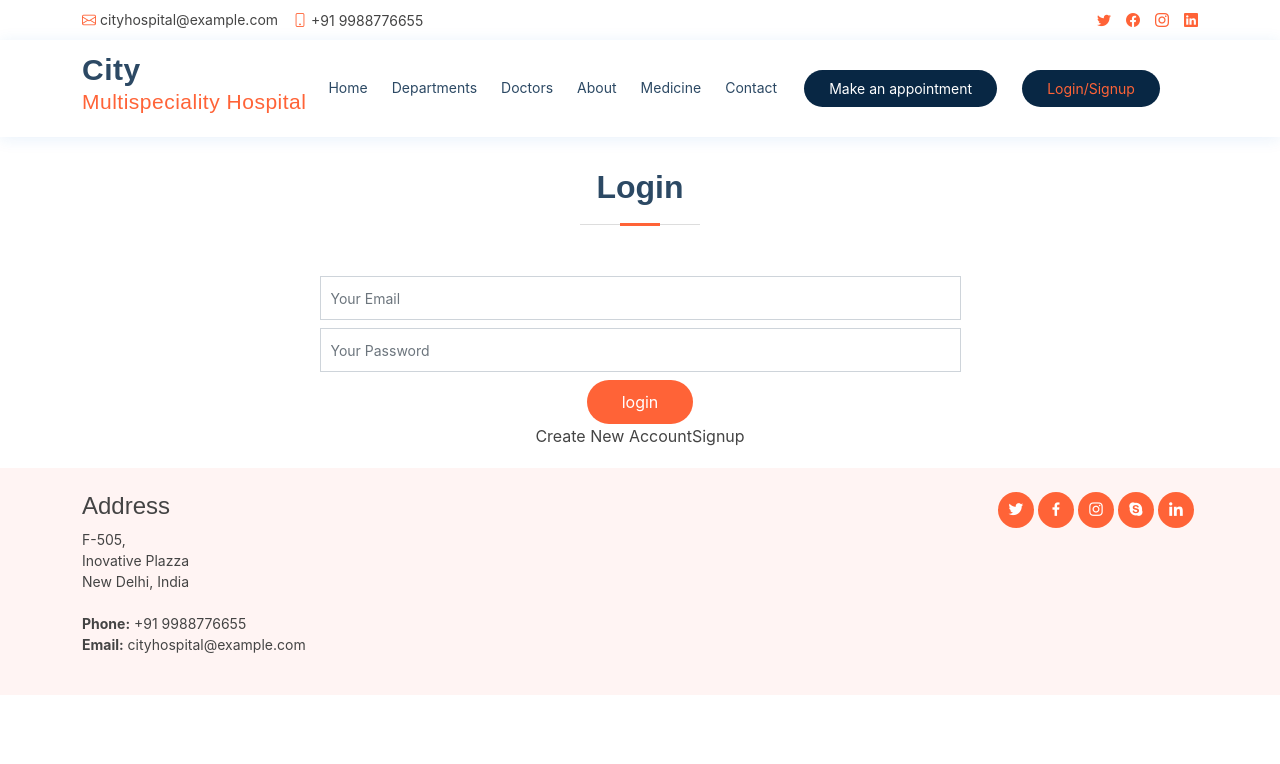
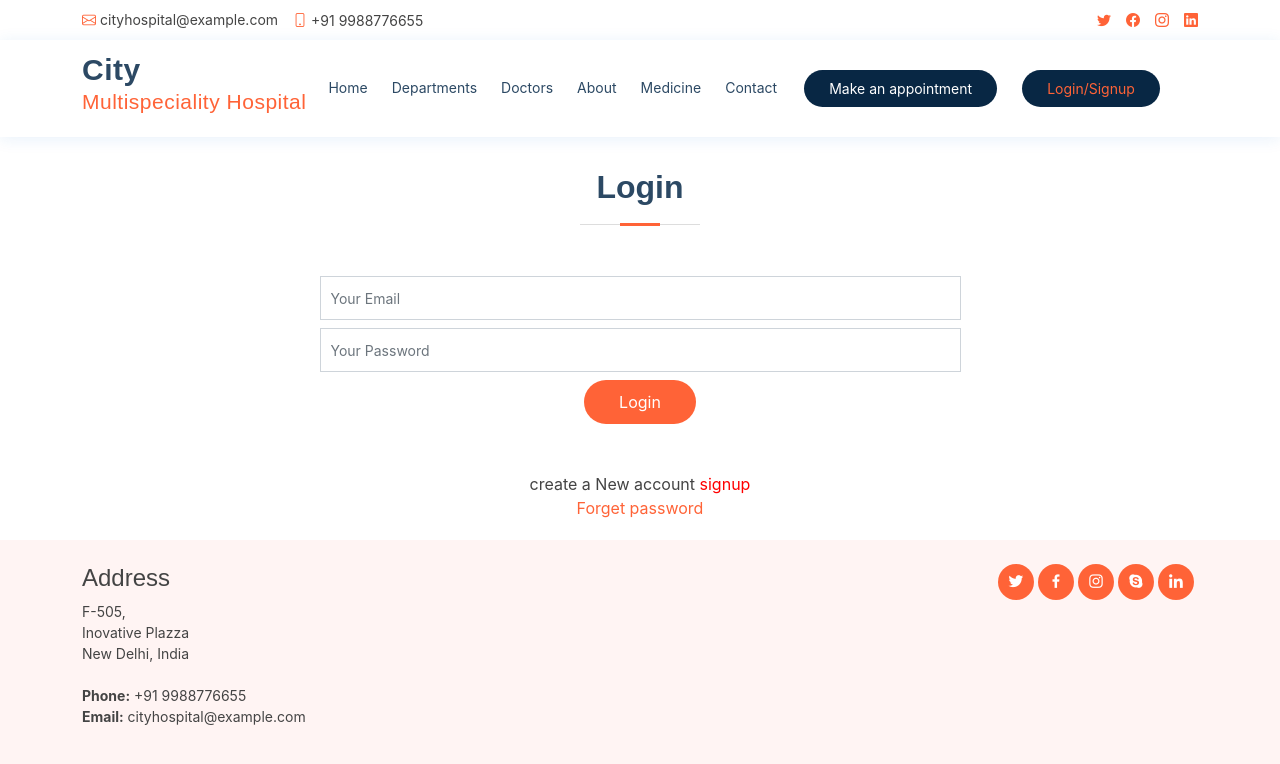
Before and after one commit to kartik5800/city, a React (Create React App) app: page /Auth in a window 1280 px wide. Shown: the top 764 px of the page. Built offline with nearby package versions, Linux system fonts and the light colour scheme.

Commit message:
local stogage

```diff
--- a/src/Containers/Auth/Auth.js
+++ b/src/Containers/Auth/Auth.js
@@ -1,3 +1,198 @@
+// import React, { useState } from 'react';
+// import * as yup from 'yup';
+// import { Form, Formik, useFormik } from 'formik';
+
+// function Auth(props) {
+//     const [userType, setUserType] = useState('Login')
+//     const [reset, setReset] = useState(false)
+
+// const handletLogin = (values) => {
+//     alert(JSON.stringify(values, null, 2));
+
+// }
+
+// const handleSignup = (values) => {
+//     let data = JSON.parse(localStorage.getItem("users"));
+//     console.log(data);
+
+//     if (data === null) {
+//         localStorage.setItem("users", JSON.stringify([values]))
+//     } else {
+//         data.push(values);
+//         localStorage.setItem("users", JSON.stringify(data))
+//     }
+
+// }
+
+//     let login_set = {
+//         email: yup.string().required('enter email').email('enter valid email'),
+//         password: yup.string().required('please enter password'),
+//     }
+
+//     let signup_set = {
+//         name: yup.string().required('please enter your name'),
+//         email: yup.string().required('enter email').email('enter valid email'),
+//         password: yup.string().required('please enter password'),
+//     }
+
+
+//     let schema, initVal;
+//     if (userType === "Login") {
+//         schema = yup.object().shape(login_set);
+//         initVal = {
+//             email: '',
+//             password: ''
+//         }
+//     } else if (userType === "Signup") {
+//         schema = yup.object().shape(signup_set);
+//         initVal = {
+//             name: '',
+//             email: '',
+//             password: ''
+//         }
+//     }
+
+//     const formik = useFormik({
+//         initialValues: initVal,
+//         validationSchema: schema,
+//         onSubmit: (values, { resetForm }) => {
+//             if (userType === "Login") {
+//                 handletLogin(values)
+
+//             } else if (userType === "Signup") {
+//                 handleSignup(values)
+//             }
+//             resetForm();
+//         }
+//     })
+
+
+//     console.log(formik.errors);
+
+//     return (
+//         <section id="appointment" className="appointment d-flex">
+//             <div className="container">
+//                 <div className='section-title'>
+//                     {
+//                         reset ?
+//                             <h2>Reset Password</h2> :
+//                             userType === 'Login' ? <h2>Login</h2> : <h2>Signup</h2>
+//                     }
+//                 </div>
+//                 <div className='php-email-form'>
+//                     <Formik value={formik}>
+//                         <Form onSubmit={formik.handleSubmit}>
+//                             <div className='row align-items-center justify-content-center'>
+//                                 {
+//                                     userType === 'Login' ? null
+//                                         :
+//                                         <div className="col-md-7 form-group">
+//                                             <input
+//                                                 type="text"
+//                                                 name="name"
+//                                                 className="form-control"
+//                                                 id="name"
+//                                                 placeholder="Your Name"
+//                                                 onChange={formik.handleChange}
+//                                                 value={formik.values.name}
+//                                                 onBlur={formik.handleBlur}
+
+//                                             />
+
+//                                             {
+//                                                 formik.errors.name && formik.touched.name ? <p>{formik.errors.name}</p> : ''
+//                                             }
+
+//                                             <div className="validate" />
+//                                         </div>
+//                                 }
+
+
+
+//                                 <div className="col-md-7 form-group mt-3 mt-md-0">
+//                                     <input
+//                                         type="text"
+//                                         className="form-control"
+//                                         name="email"
+//                                         id="email"
+//                                         placeholder="Your Email"
+//                                         onChange={formik.handleChange}
+//                                         value={formik.values.email}
+//                                         onBlur={formik.handleBlur}
+//                                     />
+//                                     {
+//                                         formik.errors.email && formik.touched.email ? <p>{formik.errors.email}</p> : ''
+//                                     }
+
+//                                     <div className="validate" />
+//                                 </div>
+//                                 <div className="col-md-7 form-group mt-3 mt-md-0">
+//                                     <input
+//                                         type="password"
+//                                         className="form-control"
+//                                         name="password"
+//                                         id="password"
+//                                         placeholder="Your Password"
+//                                         onChange={formik.handleChange}
+//                                         value={formik.values.password}
+//                                         onBlur={formik.handleBlur}
+//                                     />
+//                                     {
+//                                         formik.errors.password && formik.touched.password ? <p>{formik.errors.password}</p> : ''
+//                                     }
+
+//                                     <div className="validate" />
+//                                 </div>
+//                                 {/* <div className="col-md-7 form-group mt-3 mt-md-0">
+//                                     <input type="submit" className="form-control" name="submit" id="submit" />
+//                                     <div className="validate" />
+
+//                                 </div> */}
+//                                 {
+//                                     userType === 'Login' ?
+//                                         <div className='text-center buttons'>
+//                                             <button type='submit'>login</button>
+//                                         </div>
+//                                         :
+//                                         <div className='text-center'>
+//                                             <button type='submit'>Signup</button>
+//                                         </div>
+//                                 }
+//                                 {
+//                                     userType === 'Login' ?
+//                                         <div className='text-center buttons'>
+//                                             <span>Create New Account</span><a style={{color: "red"}} onClick={() => setUserType('Signup')}> Signup</a>
+//                                         </div>
+//                                         :
+//                                         <div className='text-center'>
+//                                             <span>Already have Account</span><a style={{color: "red"}} onClick={() => setUserType('Login')}> Login</a>
+//                                         </div>
+//                                 }
+
+//                             </div>
+//                         </Form>
+//                     </Formik>
+//                     <div>
+//                     </div>
+//                 </div>
+//             </div>
+
+
+//         </section >
+//     );
+// }
+
+
+
+
+
+// export default Auth;
+
+
+
+
+
+
 import React, { useState } from 'react';
 import * as yup from 'yup';
 import { Form, Formik, useFormik } from 'formik';
@@ -12,8 +207,19 @@ function Auth(props) {
     }
 
     const handleSignup = (values) => {
-        alert(JSON.stringify(values, null, 2));
+        let data = JSON.parse(localStorage.getItem("users"));
+        console.log(data);
 
+        if (data === null) {
+            localStorage.setItem("users", JSON.stringify([values]))
+        } else {
+            data.push(values);
+            localStorage.setItem("users", JSON.stringify(data))
+        }
+
+    }
+    const handlepassword = (values) => {
+        alert(JSON.stringify(values.email));
     }
 
     let login_set = {
@@ -22,25 +228,36 @@ function Auth(props) {
     }
 
     let signup_set = {
-        name: yup.string().required('please enter your name'),
+        name: yup.string().required('please enter name'),
         email: yup.string().required('enter email').email('enter valid email'),
         password: yup.string().required('please enter password'),
+    }
+    let password_set = {
+        email: yup.string().required('enter email').email('enter valid email')
     }
 
 
     let schema, initVal;
-    if (userType === "Login") {
+
+    console.log(reset);
+    if (userType === "Login" && !reset) {
         schema = yup.object().shape(login_set);
         initVal = {
             email: '',
             password: ''
         }
-    } else if (userType === "Signup") {
+    } else if (userType === "Signup" && !reset) {
         schema = yup.object().shape(signup_set);
         initVal = {
             name: '',
             email: '',
             password: ''
+        }
+    } else if (reset) {
+        console.log(reset);
+        schema = yup.object().shape(password_set);
+        initVal = {
+            email: ''
         }
     }
 
@@ -48,11 +265,12 @@ function Auth(props) {
         initialValues: initVal,
         validationSchema: schema,
         onSubmit: (values, { resetForm }) => {
-            if (userType === "Login") {
+            if (userType === "Login" && !reset) {
                 handletLogin(values)
-
-            } else if (userType === "Signup") {
+            } else if (userType === "Signup" && !reset) {
                 handleSignup(values)
+            } else if (reset) {
+                handlepassword(values)
             }
             resetForm();
         }
@@ -67,8 +285,8 @@ function Auth(props) {
                 <div className='section-title'>
                     {
                         reset ?
-                            <h2>Reset Password</h2> :
-                            userType === 'Login' ? <h2>Login</h2> : <h2>Signup</h2>
+                            <h2 className='centerr'>Reset Password</h2> :
+                            userType === 'Login' ? <h2 className='centerr'>Login</h2> : <h2 className='centerr'>Signup</h2>
                     }
                 </div>
                 <div className='php-email-form'>
@@ -98,9 +316,6 @@ function Auth(props) {
                                             <div className="validate" />
                                         </div>
                                 }
-
-
-
                                 <div className="col-md-7 form-group mt-3 mt-md-0">
                                     <input
                                         type="text"
@@ -118,6 +333,9 @@ function Auth(props) {
 
                                     <div className="validate" />
                                 </div>
+                                {
+                                    reset === true ?
+                                        null :
                                         <div className="col-md-7 form-group mt-3 mt-md-0">
                                             <input
                                                 type="password"
@@ -135,32 +353,38 @@ function Auth(props) {
 
                                             <div className="validate" />
                                         </div>
-                                {/* <div className="col-md-7 form-group mt-3 mt-md-0">
-                                    <input type="submit" className="form-control" name="submit" id="submit" />
-                                    <div className="validate" />
-
-                                </div> */}
+                                }
                                 {
-                                    userType === 'Login' ?
-                                        <div className='text-center buttons'>
-                                            <button type='submit'>login</button>
+                                    reset ?
+                                        <div className="text-center">
+                                            <button type="submit">Forgot password</button><br></br>
                                         </div>
                                         :
-                                        <div className='text-center'>
-                                            <button type='submit'>Signup</button>
+                                        userType === 'Login' ?
+                                            <div className="text-center">
+                                                <button type="submit">Login</button><br></br>
+                                            </div> :
+                                            <div className="text-center">
+                                                <button type="submit">signup</button>
                                             </div>
                                 }
                                 {
+                                    reset === true ?
+                                        <div className='text-center mt-5'>
+                                            <span>already have an account ?</span>
+                                            <a onClick={() => setReset(false)}>Login</a>
+                                        </div> :
                                         userType === 'Login' ?
-                                        <div className='text-center buttons'>
-                                            <span>Create New Account</span><a onClick={() => setUserType('Signup')}>Signup</a>
-                                        </div>
-                                        :
-                                        <div className='text-center'>
-                                            <span>Already have Account</span><a onClick={() => setUserType('Login')}>Login</a>
+                                            <div className='text-center mt-5'>
+                                                <span>create a New account</span>
+                                                <a style={{color: "red"}} onClick={() => { setUserType('Signup') }} >     signup</a> <br></br>
+                                                <a className='mt-3' onClick={() => { setReset(true) }}>Forget password</a>
+                                            </div> :
+                                            <div className='text-center mt-5'>
+                                                <span>already have an account ?</span>
+                                                <a style={{color: "red"}} onClick={() => { setUserType('Login') }} >    Login</a>
                                             </div>
                                 }
-
                             </div>
                         </Form>
                     </Formik>
```
Lines whose indentation alone changed are shown as unchanged.
